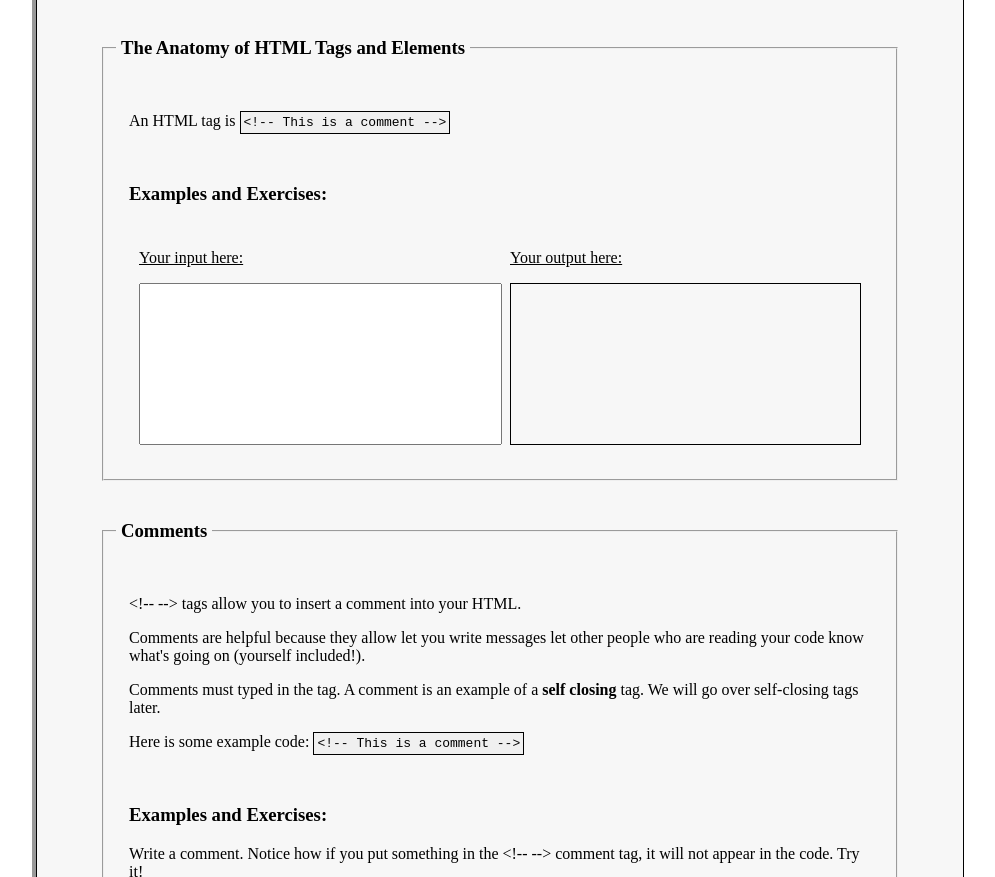
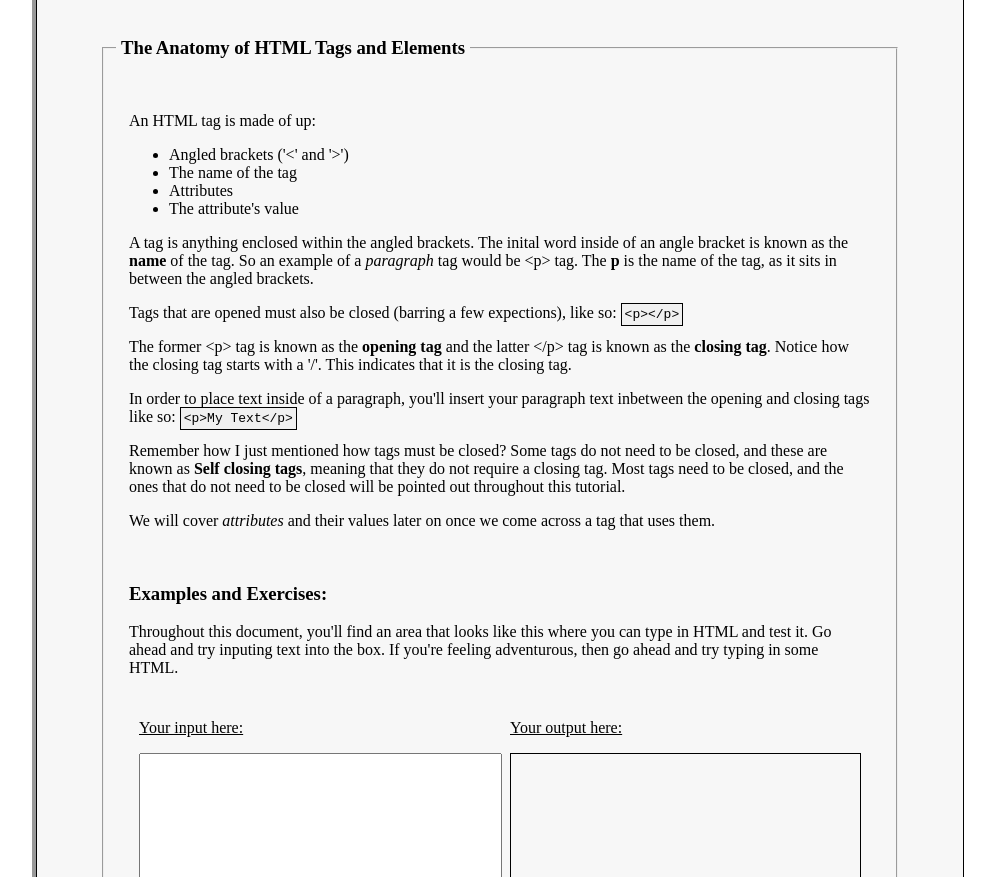
Before and after one commit to rstefanic/HTML-Tutorial, a plain HTML site: page cheatsheet.html in a window 1280 px wide. Shown: the part 611-1488 px from the top of the page, without its empty margins (140-1135 px from the left). Drawn offline with Linux system fonts and the light colour scheme.

Commit message:
expanded on the anatomy of html tags

```diff
--- a/cheatsheet.html
+++ b/cheatsheet.html
@@ -40,10 +40,22 @@
 	<div class="resp-row">
 	  <div contenteditable="false" class="column full">
 	    <div contenteditable="false" class="inner-column">
-	      <p>An HTML tag is <code>&#60;!-- This is a comment --&#62;</code></p>
+	      <p>An HTML tag is made of up:</p>
+	      <ul>
+		<li>Angled brackets ('&#60;' and '&#62;')</li>
+		<li>The name of the tag</li>
+		<li>Attributes</li>
+		<li>The attribute's value</li>
+	      </ul>
+	      <p>A tag is anything enclosed within the angled brackets. The inital word inside of an angle bracket is known as the <strong>name</strong> of the tag. So an example of a <em>paragraph</em> tag would be &#60;p&#62; tag. The <strong>p</strong> is the name of the tag, as it sits in between the angled brackets.
+	      <p>Tags that are opened must also be closed (barring a few expections), like so: <code>&#60;p&#62;&#60;/p&#62;</code></p>
+	      <p>The former &#60;p&#62; tag is known as the <strong>opening tag</strong> and the latter &#60;/p&#62; tag is known as the <strong>closing tag</strong>. Notice how the closing tag starts with a '/'. This indicates that it is the closing tag.</p>
+	      <p>In order to place text inside of a paragraph, you'll insert your paragraph text inbetween the opening and closing tags like so: <code>&#60;p&#62;My Text&#60;/p&#62;</code></p>
+	      <p>Remember how I just mentioned how tags must be closed? Some tags do not need to be closed, and these are known as <strong>Self closing tags</strong>, meaning that they do not require a closing tag. Most tags need to be closed, and the ones that do not need to be closed will be pointed out throughout this tutorial.</p>
+	      <p>We will cover <em>attributes</em> and their values later on once we come across a tag that uses them.</p>
 	      <br>
 	      <h3>Examples and Exercises:</h3>
-	      <p></p>
+	      <p>Throughout this document, you'll find an area that looks like this where you can type in HTML and test it. Go ahead and try inputing text into the box. If you're feeling adventurous, then go ahead and try typing in some HTML.</p>
 	      <div class="resp-row">
 	       <div contenteditable="false" class="column half">
 		 <div contenteditable="false" class="inner-column">
```
